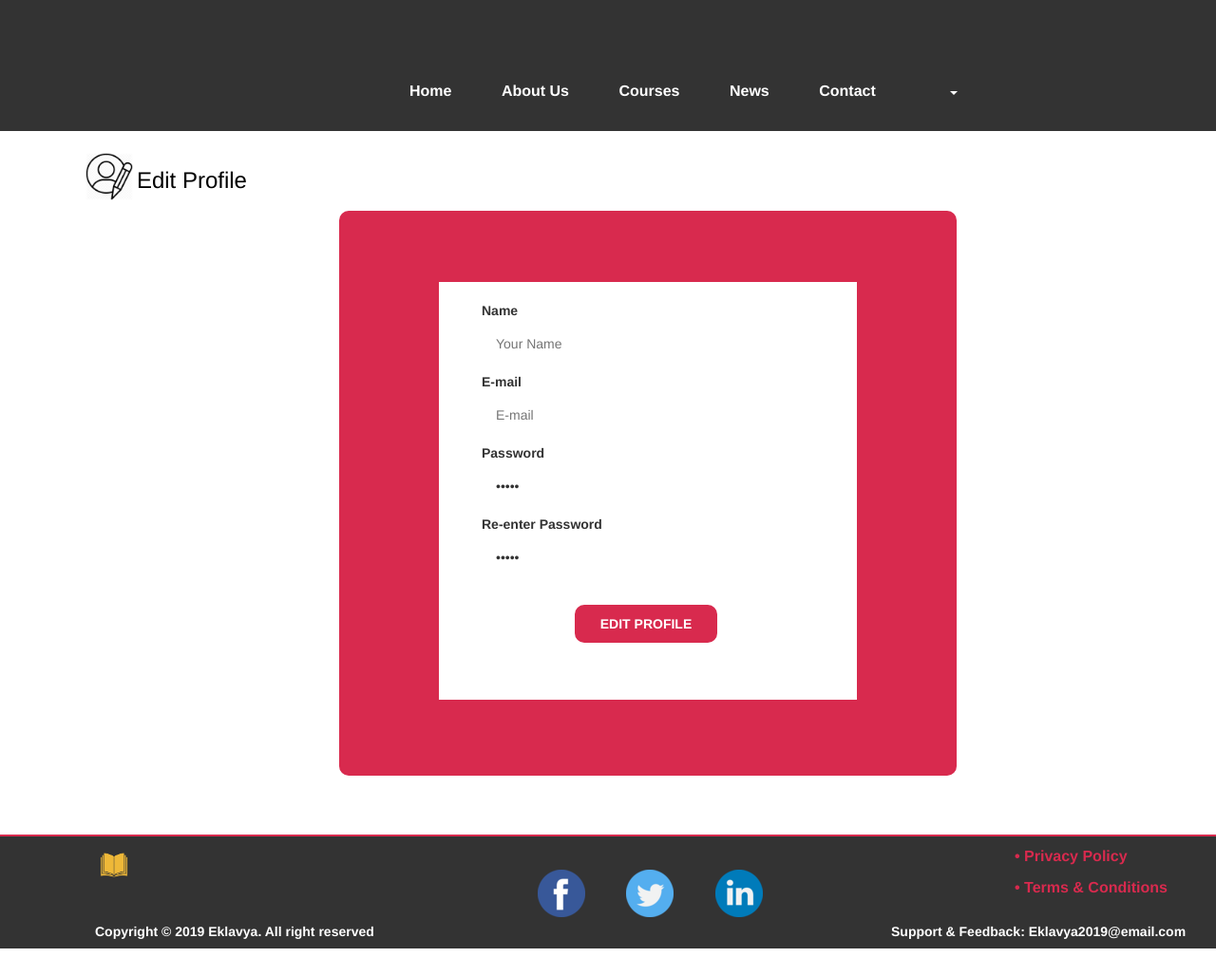
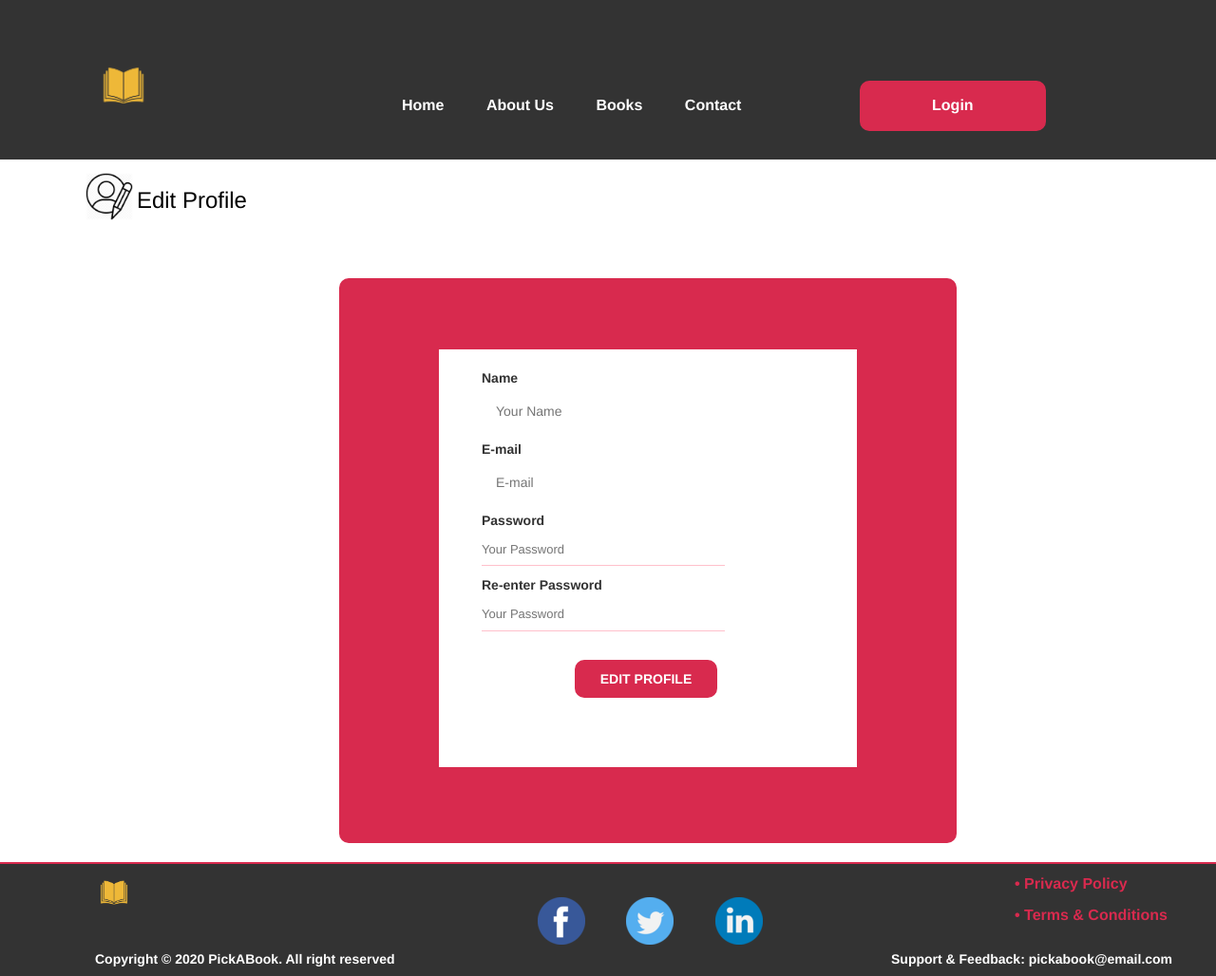
Before and after one commit to avinash-rao/final_PickABook, a Django app: template templates/userprofile/edit.html in a window 1280 px wide. Shown: the whole page at 95% size. Before the commit the page ends 999 px from the top, so only its background shows below. Run offline with Django 3.2, Linux system fonts and the light colour scheme; the template is opened without the code that fills it, so the values that code supplies are empty; some libraries are stand-ins or nearby versions.

Commit message:
Worked on edit page design

```diff
--- a/static/css/Edit.css
+++ b/static/css/Edit.css
@@ -1,186 +1,27 @@
-html,
-body {
-        padding-top: 60px;
-        padding-bottom: 40px;
-    }
-    .container{
-        width: 80%;
-        margin: 0 auto; /* Center the div tag horizontally */
-    }
 
+/*Style for Logo Section*/
 
-    .my-header, .my-footer{
-        width: 100%;
-        position: absolute;
-        background: #333;
-        padding: 10px 0;
-        color: #fff;
-    }
-    .my-header{
-        top: 0;
-    }
-
-/*Style for Footer Section*/
-    .my-footer{
-        position: absolute;
-        margin-top: 759px;
-        height: 120px;
-        border-top: 2px solid #d82a4e;
-    }
-
-    .container-footer{
-        position: absolute;
-        width: 25%;
-        margin-left: 100px;
-        margin-top: 60px;
-        padding-top: 20px;
-    }
-
-    .container-footer1{
-        position: absolute;
-        margin-left: 938px;
-        margin-top: 60px;
-        padding-top: 20px;
-    }
-
-    .footer-logo{
-        position: absolute;
-        margin-top: 0px;
-        margin-left: 100px;
-        padding-bottom: 10px;
-    }
-
-     .container1{
-        position: absolute;
-        width: 15%;
-        height: 60px;
-        margin-top: 0px;
-        margin-left: 1068px;
-        text-align: left;
-        padding-bottom: 5px;
-        font-size: 16px;
-    }
-
-    .container1 a:hover{
-       border: none;
-       background: transparent;
-       color: #fff;
-    }
-
-     .container2{
-        position: absolute;
-        width: 21%;
-        height: 60px;
-        margin-top: 25px;
-        margin-left: 550px;
-        text-align: center;
-        padding-bottom: 5px;
-        transition: transform .3s;
-    }
-
-    .container2 :hover {
-       transform: scale(1.3);
-       opacity: 1;
-    }
-
-
-/*End of Footer section*/
-
-    /*Style for Logo Section*/
-
-       .logo{
-    	position: absolute;
-    	margin-top: 50px;
-    	margin-left: 100px;
-    }
-
-    /*End of Style for Logo Section*/
-
-/*Style for Dropdown Section*/
-    .drop{
-    	position: relative;
-    	display: inline-block;
-	    font-size: 16px;
-	    color: #fff;
-	    margin-left: 240px;
-	    font-weight: 600;
-	    padding: 55px 0 15px;
-    }
-
-
-.drop a:hover{
-    border: none;
-    background: transparent;
-    color: #d82a4e;
+   .logo{
+	position: relative;
+	margin-top: 50px;
+	margin-left: 100px;
 }
 
-a,
-a:hover,
-a:focus {
-    text-decoration: none;
-    outline: none;
-    color: #d82a4e;
-}
-
-.drop a {
-	display: inline-block;
-	font-size: 16px;
-	color: #fff;
-	margin-left: 48px;
-	font-weight: 600;
-	padding: 20px 0 5px;
-}
-
-.dropdown{
-	position: absolute;
-    	top: 80px;
-    	margin-left: 988px;
-}
-
-.dropdown-toggle{
-	border: none;
-	background: transparent;
-	font-size: 16px;
-	color: #fff;
-	font-weight: 600;
-}
-
-
-.dropdown-toggle:hover,:focus {
-    border: none;
-    background: transparent;
-    color: #d82a4e;
-}
-
-.dropdown-menu{
-    font-size: 18px;
-    font-weight: 400;
-    font-weight: 600;
-    color: #fff;
-}
-
-.dropdown-menu:hover,:focus {
-    border: none;
-    background: #fff;
-    color: #d82a4e;
-}
-
-/*End of Style for Dropdown Section*/
-
+/*End of Style for Logo Section*/
 
 /*Style for Edit DIV*/
 
 .edit{
-    position: absolute;
-    top:147px;
+    position: relative;
+    /* top:147px; */
     width: 100%;
-    height: 70px;
+    /* height: 70px; */
     background: #fff;
 }
 
 /*Style for Edit label DIV*/
 .edit-label{
-    position: absolute;
+    position: relative;
     width: 25%;
     margin-left: 90px;
     margin-top: 10px;
@@ -203,15 +44,16 @@ a:focus {
 
 /*Style for Profile DIV*/
 .profile{
-    position: absolute;
-    height: 663px;
+    position: relative;
+    display: block;
+    /* height: 663px; */
     width: 100%;
-    margin-top: 65px;
+    margin-top: 55px;
     background: #fff;
 }
 
 .profile-div{
-    position: absolute;
+    position: relative;
     width: 650px;
     height: 595px;
     margin-top: 10px;
@@ -231,11 +73,13 @@ a:focus {
 
 input[type=text], input[type=password]{
   padding: 10px 15px;
-  width: 20vw;
+  width: 20vw !important;
   display: inline-block;
   border: 0;
   outline: none;
   background: transparent;
+  /* border-bottom: 1px solid pink; */
+  color: black !important;
 }
 
 .btn-edit{
@@ -266,3 +110,8 @@ input[type=text], input[type=password]{
 /*End of Style for Profile DIV*/
 
 /*End of Style for Edit DIV*/
+
+.my-footer {
+  position: relative;
+
+}
--- a/templates/userprofile/edit.html
+++ b/templates/userprofile/edit.html
@@ -1,52 +1,11 @@
-<!DOCTYPE html>
-{%load static %}
-<html>
-<head>
-	<title>Edit Profile template</title>
-	<meta charset="UTF-8">
+{% extends "../base.html" %}
+{% load static %}
 
-  <!-- Favicon -->
-    <link href="img/favicon.ico" rel="shortcut icon"/>
-    <link rel="stylesheet" href="https://maxcdn.bootstrapcdn.com/bootstrap/3.4.0/css/bootstrap.min.css">
-  <!-- jQuery library -->
-    <script src="https://ajax.googleapis.com/ajax/libs/jquery/3.4.1/jquery.min.js"></script>
+{% block head %}
+	<link rel="stylesheet" href="{% static 'css/Edit.css' %}">
+{% endblock %}
 
-  <!-- Latest compiled JavaScript -->
-   <script src="https://maxcdn.bootstrapcdn.com/bootstrap/3.4.0/js/bootstrap.min.js"></script>
-
-  <!-- Stylesheets -->
-  <link rel="stylesheet" href="{%static 'css/Edit.css' %}"/>
-</head>
-<body>
-
-   <div class="my-header">
-        <div class="logo">
-           <img src="{%static 'images/logo.png'%}" alt="">
-        </div>
-
-        <div class="container">
-            <nav  class="drop">
-
-                <a href="/">Home</a>
-                <a href="#">About Us</a>
-                <a href="#">Courses</a>
-                <a href="#">News</a>
-                <a href="#">Contact</a>
-            </nav>
-        </div>
-
-        <div class="dropdown">
-             <a class="btn btn-primary dropdown-toggle" type="button" data-toggle="dropdown">{{user.email}}
-             <span class="caret"></span></a>
-             <ul class="dropdown-menu">
-                <li><a href="profile/myprofile?userid={{user.id}}">My Profile</a></li><p></p>
-                <li><a href="Course?userid={{user.id}}">My Courses</a></li><br>
-                <li><a href="profile/logout" style="border-top: 1px solid black">Sign-Out</a></li>
-             </ul>
-        </div>
-
-    </div>
-
+{% block body_header %}
 <!--Profile section tags-->
 
 <div class="edit">
@@ -73,12 +32,12 @@
 			</p>
 			<p>
 					<label for="psw" style="margin-left: 45px"><b>Password</b></label><br>
-              <input type="password" placeholder="Your Password" name="password" style="margin-left: 45px" value="*****" required pattern="(?=.*\d)(?=.*[a-z])(?=.*[A-Z]).{8,}" title="Must contain at least one number and one uppercase and lowercase letter, and at least 8 or more characters">
+					<input type="password" placeholder="Your Password" name="password" style="margin-left: 45px" value="" required pattern="(?=.*\d)(?=.*[a-z])(?=.*[A-Z]).{8,}" title="Must contain at least one number and one uppercase and lowercase letter, and at least 8 or more characters">
 			</p>
 
 			<p>
 					<label for="psw" style="margin-left: 45px"><b>Re-enter Password</b></label><br>
-              <input type="password" placeholder="Your Password" name="password" style="margin-left: 45px" value="*****" required  pattern="(?=.*\d)(?=.*[a-z])(?=.*[A-Z]).{8,}" title="Must contain at least one number and one uppercase and lowercase letter, and at least 8 or more characters">
+					<input type="password" placeholder="Your Password" name="password" style="margin-left: 45px" value="" required  pattern="(?=.*\d)(?=.*[a-z])(?=.*[A-Z]).{8,}" title="Must contain at least one number and one uppercase and lowercase letter, and at least 8 or more characters">
 			</p>
 			<br>
 			 <p >
@@ -92,32 +51,4 @@
 
 <!--End of Profile section tags-->
 
-
-    <!-- Footer Section tags-->
-
-    <div class="my-footer">
-
-         <div class="footer-logo">
-           <img src="{%static 'images/logo.png' %}" alt="" width="40px">
-        </div>
-
-        <div class="container1"><a href="#"><b>• Privacy Policy</a> <br><p></p> <a href="#">• Terms & Conditions</b></a>
-        </div>
-
-        <div class="container2">
-           <a href="https://www.facebook.com" style="margin-right: 40px"><img src="{%static 'images/fotter/facebook.png' %}" alt=""></a>
-           <a href="https://www.twitter.com" style="margin-right: 40px"><img src= "{%static 'images/fotter/twitter.png' %}" alt=""></a>
-           <a href="https://www.linkedin.com"><img src="{%static 'images/fotter/linkedin.png' %}" alt=""></a>
-        </div>
-
-        <div class="container-footer"><b>Copyright &copy; 2019 Eklavya. All right reserved</b>
-        </div>
-
-        <div class="container-footer1"><b>Support & Feedback: Eklavya2019@email.com</b>
-        </div>
-
-
-    </div>
-</body>
-
-</html>
+{% endblock %}
```
Also changed, not shown: userprofile/views.py (+8 -7 lines). Lines whose indentation alone changed are shown as unchanged.
